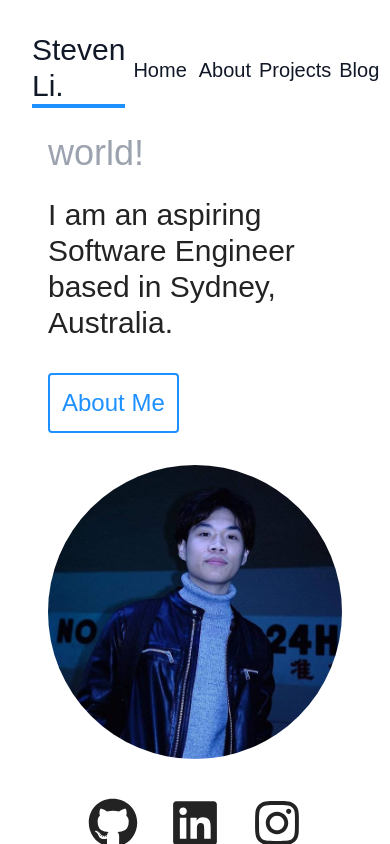
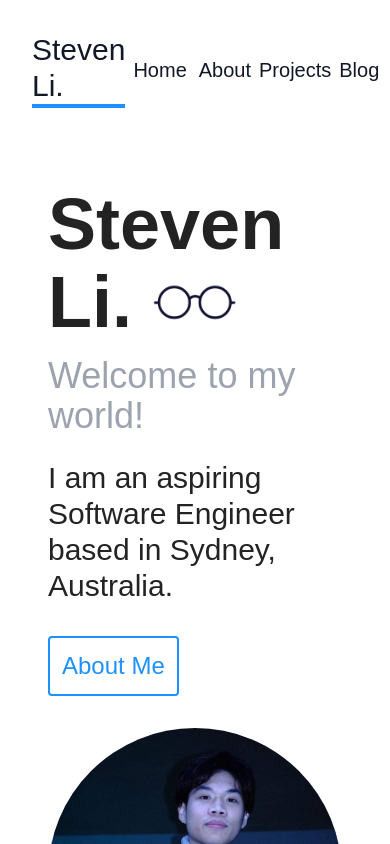
Before and after one commit to s-li1/portfolio, a Next.js app: page / in a window 390 px wide. Shown: the top 844 px of the page. Built offline with nearby package versions, Linux system fonts and the light colour scheme.

Commit message:
center hero section for large screens

```diff
--- a/pages/index.tsx
+++ b/pages/index.tsx
@@ -9,7 +9,7 @@ import Profile from '../public/profile.jpeg';
 export default function Home() {
   return (
     <Container>
-      <div className="absolute inset-0 flex items-center justify-center font-custom font-medium mx-auto mb-10 text-main-black">
+      <div className="flex items-center justify-center font-custom font-medium mx-auto mb-10 text-main-black md:absolute md:inset-0">
         <div className="flex flex-col justify-evenly w-full p-12 place-items-center md:flex-row">
           <div className="flex flex-col justify-center items-start mb-8">
             <h1 className="text-7xl font-semibold">
```
